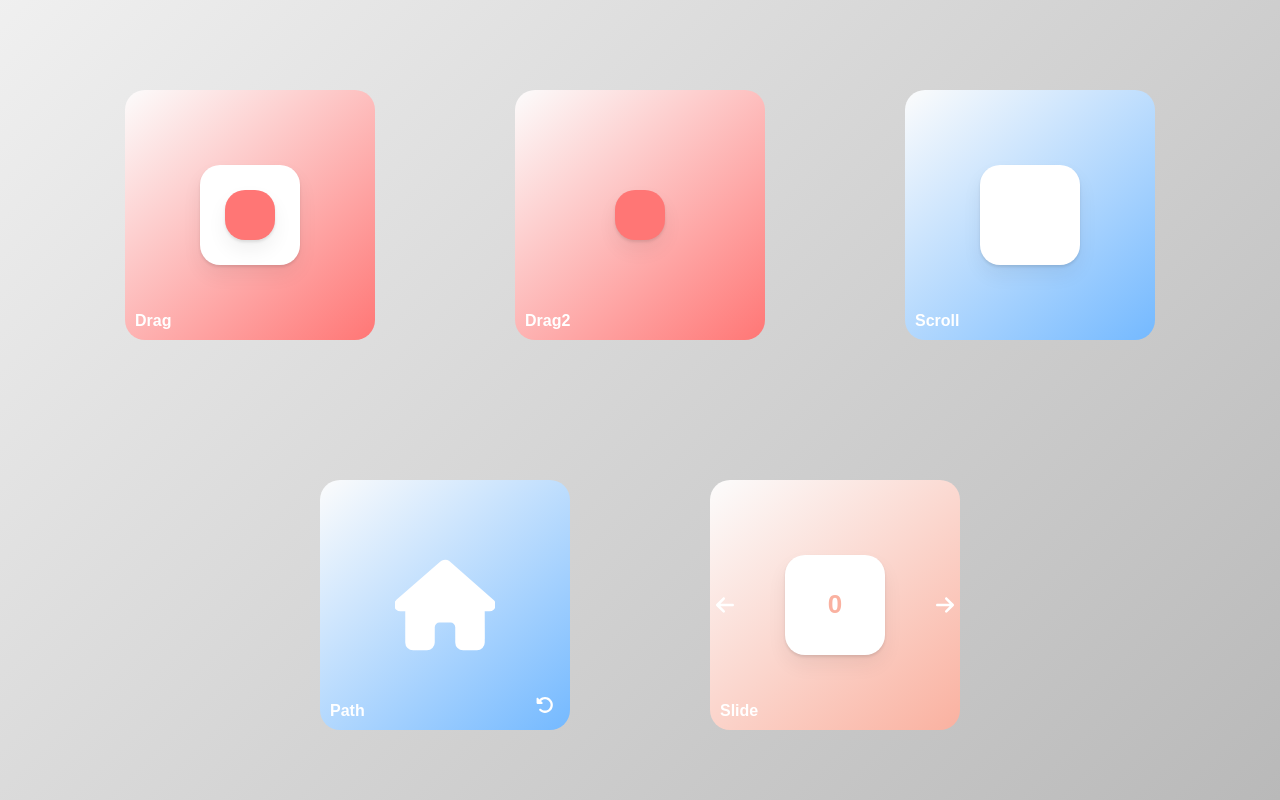
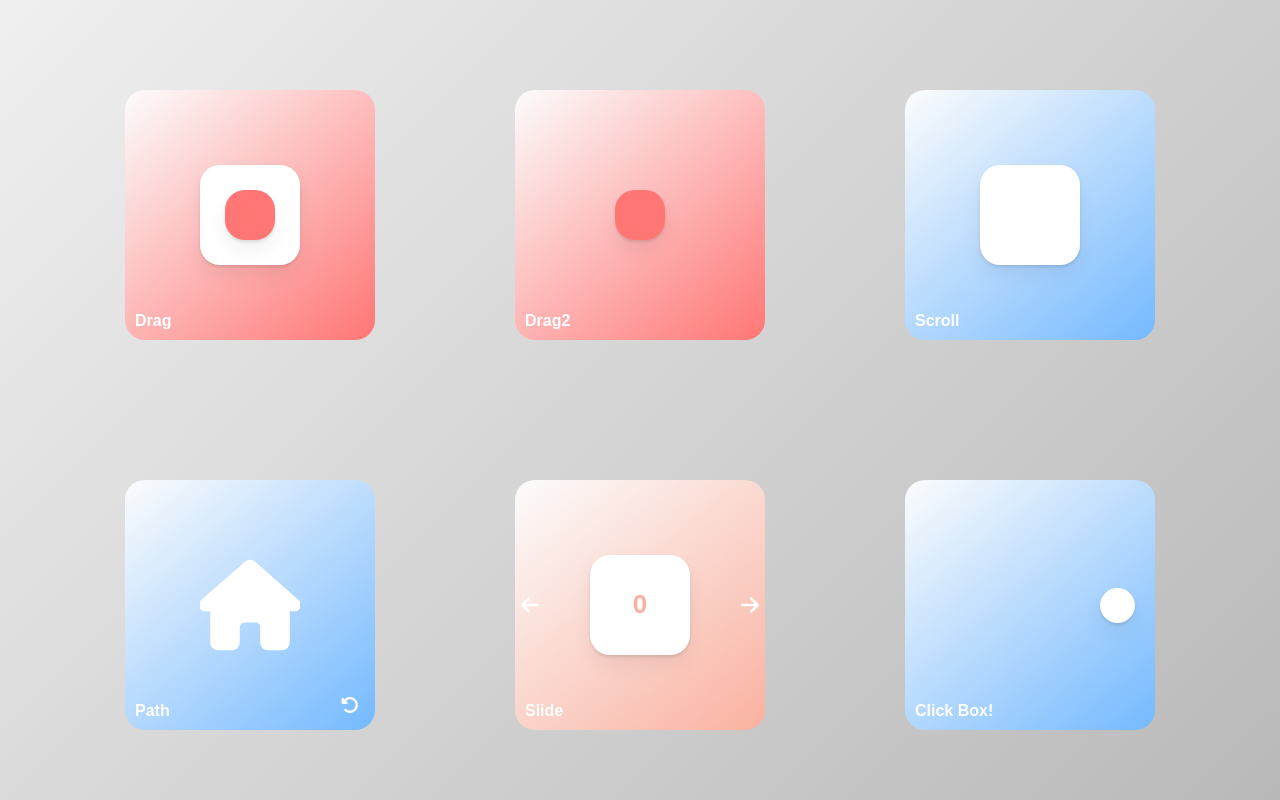
Before and after one commit to chspower1/motion, a React (Create React App) app: page / in a window 1280 px wide. Shown: the part 582-1382 px from the top of the page. Built offline with nearby package versions, Linux system fonts and the light colour scheme.

Commit message:
use layoutId

```diff
--- a/src/App.tsx
+++ b/src/App.tsx
@@ -1,14 +1,15 @@
 import { useTransform, useScroll } from "framer-motion";
 import { useState, useEffect, useRef } from "react";
-import AnimationBox from "./components/sample/AnimationBox";
-import VariantBox from "./components/sample/VariantBox";
-import GestureBox from "./components/sample/GestureBox";
+import AnimationBox from "./components/motionBox/AnimationBox";
+import VariantBox from "./components/motionBox/VariantBox";
+import GestureBox from "./components/motionBox/GestureBox";
 import { Title, Wrapper, SampleContainer } from "./components/styled/SampleStyled";
-import DragBox from "./components/sample/DragBox";
-import DragBox2 from "./components/sample/DragBox2";
-import ScrollBox from "./components/sample/ScrollBox";
-import PathBox from "./components/sample/PathBox";
-import SlideBox from "./components/sample/SlideBox";
+import DragBox from "./components/motionBox/DragBox";
+import DragBox2 from "./components/motionBox/DragBox2";
+import ScrollBox from "./components/motionBox/ScrollBox";
+import PathBox from "./components/motionBox/PathBox";
+import SlideBox from "./components/motionBox/SlideBox";
+import CurrentBox from "./components/motionBox/CurrentBox";
 
 function App() {
     const [refresh, setRefresh] = useState([0, 0, 0]);
@@ -45,6 +46,7 @@ function App() {
                 <PathBox onClickRefresh={onClickRefresh} refresh={refresh} />
                 {/* Slide next버튼 클릭 후 prev버튼 누르면 exit가 정상적으로 작동하지 않음(수정요망)*/}
                 <SlideBox />
+                <CurrentBox />
             </SampleContainer>
         </Wrapper>
     );
--- /dev/null
+++ b/src/components/motionBox/CurrentBox.tsx
@@ -0,0 +1,46 @@
+import React, { useState } from "react";
+import { ContentContainer, ContentTitle, Circle as StyledCircle } from "../styled/SampleStyled";
+import styled from "styled-components";
+import { motion } from "framer-motion";
+
+export interface AnimationBoxProps {
+    onClickRefresh: (index: number) => void;
+    refresh: number[];
+}
+
+const Circle = styled(StyledCircle)`
+    position: absolute;
+    box-shadow: 0 2px 3px rgba(0, 0, 0, 0.1), 0 10px 20px rgba(0, 0, 0, 0.06);
+`;
+export default function CurrentBox() {
+    const [isClick, setIsClick] = useState(false);
+    const onClick = () => {
+        setIsClick((cur) => !cur);
+    };
+
+    return (
+        <ContentContainer bgColor="rgb(116, 185, 255)" onClick={onClick}>
+            <ContentTitle>Click Box!</ContentTitle>
+
+            {isClick ? (
+                <Circle
+                    layoutId="circle"
+                    transition={{ duration: 1 }}
+                    style={{
+                        left: "20px",
+                    }}
+                />
+            ) : null}
+
+            {!isClick ? (
+                <Circle
+                    layoutId="circle"
+                    transition={{ duration: 1 }}
+                    style={{
+                        right: "20px",
+                    }}
+                />
+            ) : null}
+        </ContentContainer>
+    );
+}
--- a/src/components/sample/VariantBox.tsx
+++ b/src/components/motionBox/VariantBox.tsx
@@ -37,10 +37,10 @@ export default function VariantBox({ onClickRefresh, refresh }: VariantBoxProps)
                 </svg>
             </RedirectBtn>
             <Box variants={myVars2} initial="start" animate="end" key={refresh[1]}>
-                <Circle className="circle" variants={circleVariants} />
-                <Circle className="circle" variants={circleVariants} />
-                <Circle className="circle" variants={circleVariants} />
-                <Circle className="circle" variants={circleVariants} />
+                <Circle className="sameBg" variants={circleVariants} />
+                <Circle className="sameBg" variants={circleVariants} />
+                <Circle className="sameBg" variants={circleVariants} />
+                <Circle className="sameBg" variants={circleVariants} />
             </Box>
         </ContentContainer>
     );
--- a/src/components/styled/SampleStyled.ts
+++ b/src/components/styled/SampleStyled.ts
@@ -52,7 +52,7 @@ export const ContentContainer = styled(motion.div)<{ bgColor?: string }>`
     align-items: center;
     margin: 70px;
     border-radius: 20px;
-    .circle {
+    .sameBg {
         background-color: ${(props) => props.bgColor};
     }
 `;
@@ -92,10 +92,10 @@ export const SlideNumber = styled.div`
     transform: translate(-50%, -50%);
 `;
 export const Circle = styled(motion.div)`
-    z-index: 1000;
     width: 35px;
     height: 35px;
     border-radius: 18px;
+    background-color: white;
     place-self: center;
 `;
 
```
Also changed, not shown: src/components/motionBox/AnimationBox.tsx (renamed from src/components/sample/AnimationBox.tsx), src/components/motionBox/DragBox.tsx (renamed from src/components/sample/DragBox.tsx), src/components/motionBox/DragBox2.tsx (renamed from src/components/sample/DragBox2.tsx), src/components/motionBox/GestureBox.tsx (renamed from src/components/sample/GestureBox.tsx), src/components/motionBox/PathBox.tsx (renamed from src/components/sample/PathBox.tsx), src/components/motionBox/ScrollBox.tsx (renamed from src/components/sample/ScrollBox.tsx), src/components/motionBox/SlideBox.tsx (renamed from src/components/sample/SlideBox.tsx), 1 other file (tests, documents, lock files or other folders).
